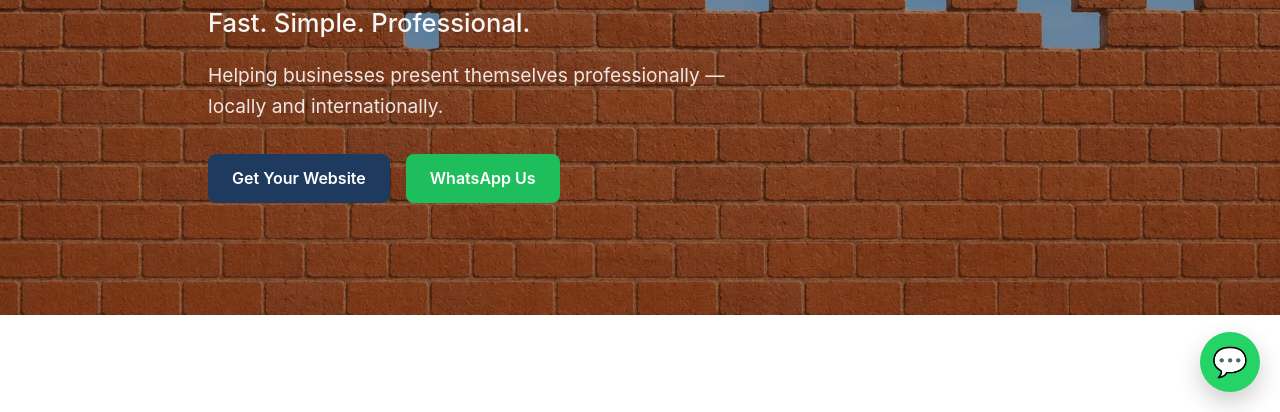
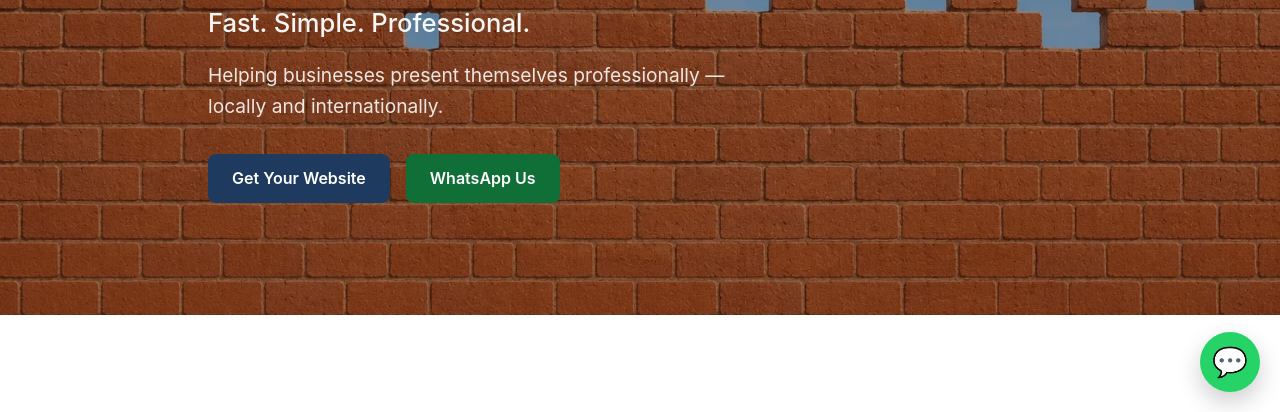
Before and after one commit to picobuilder-dev/picobuilder-v3, a plain HTML site: page index.html in a window 1280 px wide. In both pictures the pointer is over the link "WhatsApp Us". Shown: the part 388-800 px from the top of the page. Drawn offline with Linux system fonts and the light colour scheme.

Commit message:
Improve WhatsApp button contrast

```diff
--- a/styles.css
+++ b/styles.css
@@ -144,7 +144,9 @@ a{text-decoration:none;color:inherit;}
 
 .btn-primary:hover{
   background:#2a5a8f;
-  .btn-outline{
+}
+
+.btn-outline{
   background:transparent;
   color:#fff;
   border:2px solid #fff;
@@ -154,15 +156,17 @@ a{text-decoration:none;color:inherit;}
   background:#fff;
   color:#1e3a5f;
 }
-}
+
 .btn-whatsapp{
-  background:#25D366;
+  background:#117A3D;
   color:#fff;
 }
 
 .btn-whatsapp:hover{
-  background:#1ebe5b;
+  background:#0F6F37;
 }
+
+/* ================= SECTIONS ================= */
 /* ================= SECTIONS ================= */
 .section{
   padding:5rem 0;
@@ -440,12 +444,12 @@ a{text-decoration:none;color:inherit;}
 /* ================= WHATSAPP ================= */
 
 .btn-whatsapp{
-  background:#25D366;
+  background:#117A3D;
   color:#fff;
 }
 
 .btn-whatsapp:hover{
-  background:#1ebe5d;
+  background:#0F6F37;
 }
 
 .whatsapp-float{
```
